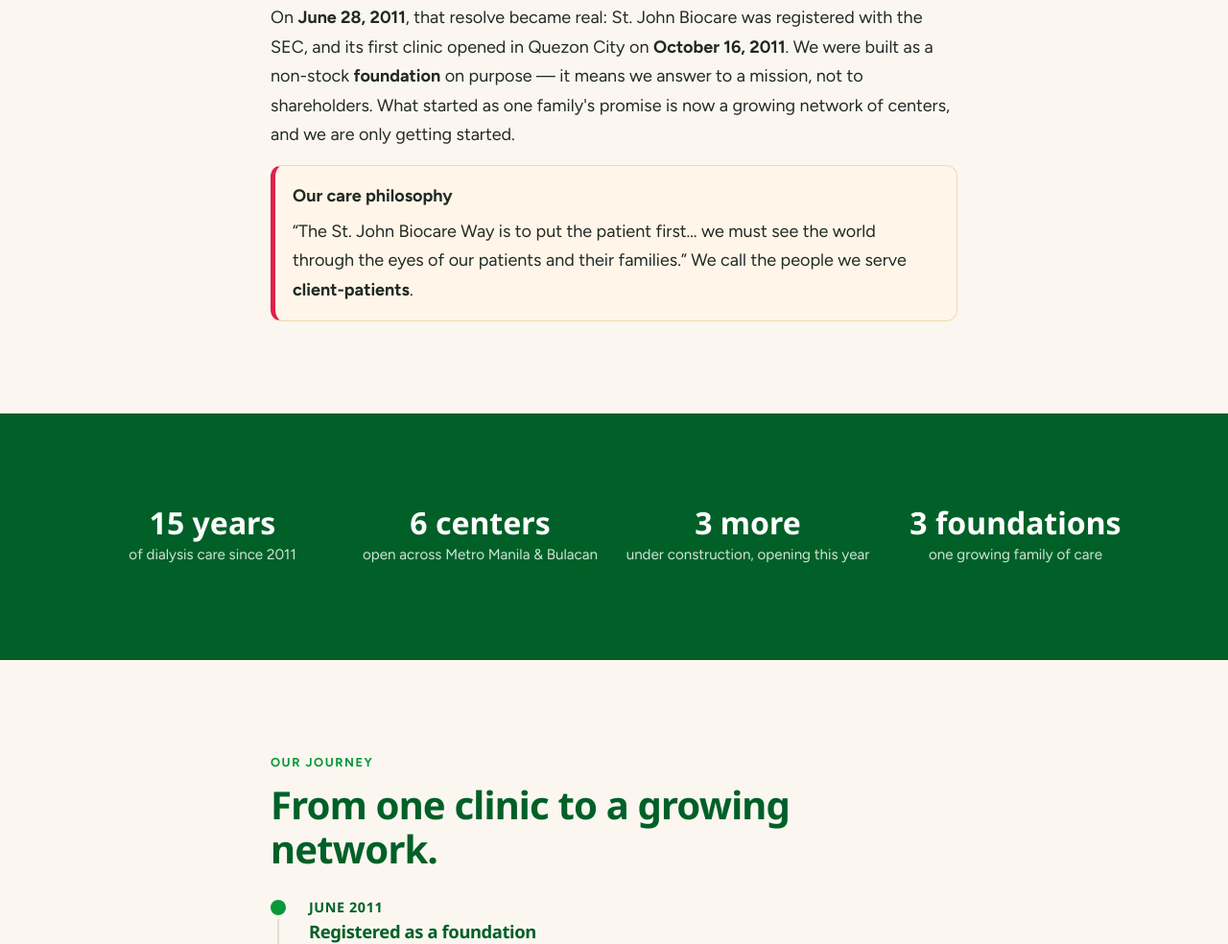
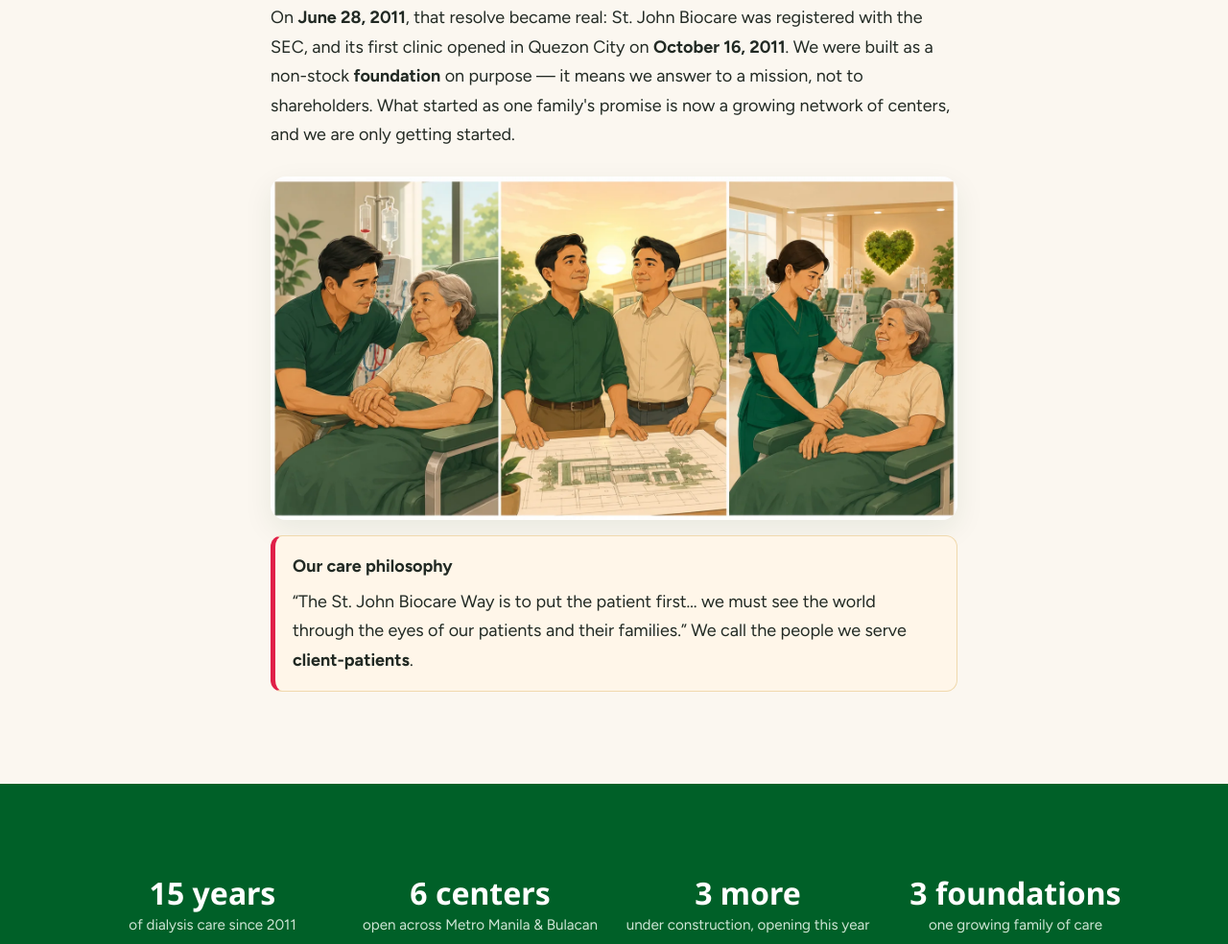
Before and after one commit to williamrivero/stjohnbiocare, an Astro site: page /about in a window 1280 px wide. Shown: the part 1080-2064 px from the top of the page at 96% size. Built offline with nearby package versions, Linux system fonts and the light colour scheme; Astro itself is replaced by a stand-in of ours.

Commit message:
Add founding-story storyboard to the About story section too

```diff
--- a/src/pages/about.astro
+++ b/src/pages/about.astro
@@ -55,6 +55,15 @@ const foundationLogo = {
         on purpose — it means we answer to a mission, not to shareholders. What started as one
         family's promise is now a growing network of centers, and we are only getting started.
       </p>
+
+      <figure style="margin:28px 0 4px">
+        <picture>
+          <source srcset="/images/why-we-exist.webp" type="image/webp" />
+          <img src="/images/why-we-exist.jpg" width="1600" height="800" loading="lazy"
+               alt="An illustrated three-panel story: a son at his mother's side during dialysis, the resolve to build better care, and a warm, excellent dialysis center"
+               style="width:100%;height:auto;border-radius:16px;box-shadow:var(--shadow);display:block" />
+        </picture>
+      </figure>
 
       <div class="notice">
         <strong>Our care philosophy</strong>
```
